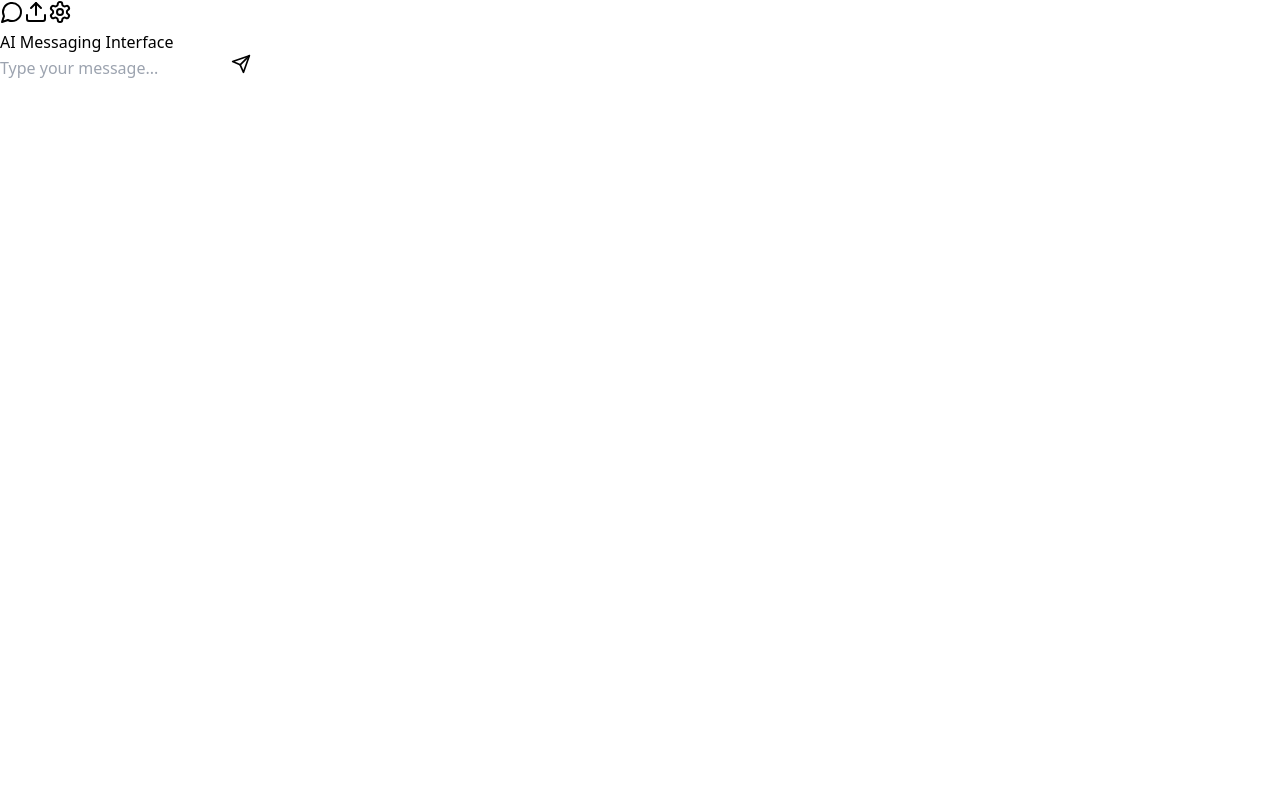
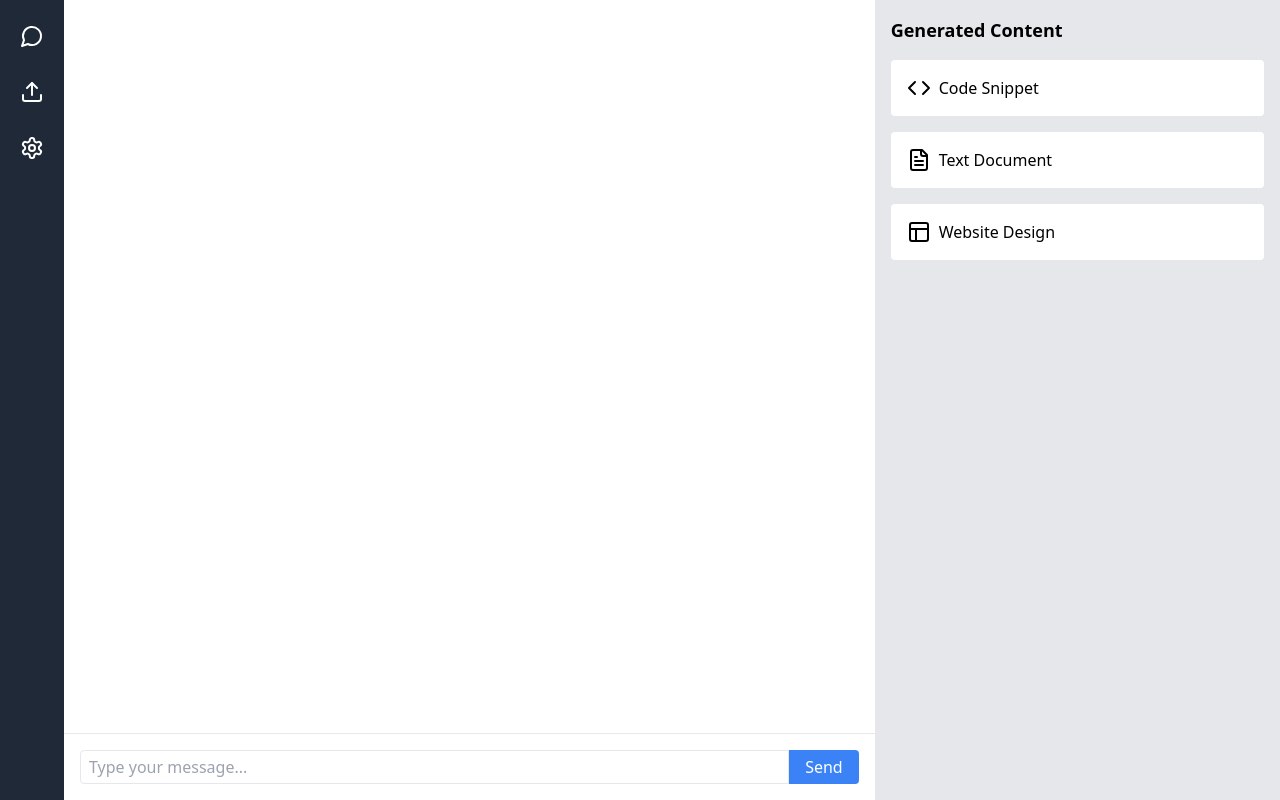
Before and after one commit to luisz2k/ai-messaging-interface, a React (Create React App) app: page / in a window 1280 px wide. Built offline with nearby package versions, Linux system fonts and the light colour scheme.

Commit message:
Update UI to reflect mockup

```diff
--- a/src/App.js
+++ b/src/App.js
@@ -1,15 +1,14 @@
 import React from 'react';
 import Layout from './components/Layout';
 import ChatInterface from './components/ChatInterface';
+import ArtifactDisplay from './components/ArtifactDisplay';
 
 function App() {
   return (
     <Layout>
-      <div className="h-full flex flex-col">
-        <h1 className="text-2xl font-bold p-4">AI Messaging Interface</h1>
-        <div className="flex-1">
-          <ChatInterface />
-        </div>
+      <div className="flex-1 flex">
+        <ChatInterface />
+        <ArtifactDisplay />
       </div>
     </Layout>
   );
--- /dev/null
+++ b/src/components/ArtifactDisplay.js
@@ -0,0 +1,21 @@
+import React from 'react';
+import { Code, FileText, Layout } from 'lucide-react';
+
+const ArtifactDisplay = () => {
+  return (
+    <div className="w-1/3 bg-gray-200 p-4 overflow-y-auto">
+      <h2 className="text-lg font-bold mb-4">Generated Content</h2>
+      <div className="bg-white rounded p-4 mb-4 flex items-center">
+        <Code className="mr-2" /> <span>Code Snippet</span>
+      </div>
+      <div className="bg-white rounded p-4 mb-4 flex items-center">
+        <FileText className="mr-2" /> <span>Text Document</span>
+      </div>
+      <div className="bg-white rounded p-4 flex items-center">
+        <Layout className="mr-2" /> <span>Website Design</span>
+      </div>
+    </div>
+  );
+};
+
+export default ArtifactDisplay;
--- a/src/components/ChatInterface.js
+++ b/src/components/ChatInterface.js
@@ -1,5 +1,5 @@
-import React, { useState } from 'react';
-import { Send } from 'lucide-react';
+import React, { useState, useEffect } from 'react';
+import axios from 'axios';
 
 const ChatInterface = () => {
   const [messages, setMessages] = useState([]);
@@ -13,46 +13,39 @@ const ChatInterface = () => {
     setInputMessage('');
 
     try {
-      const response = await fetch('http://localhost:5000/chat', {
-        method: 'POST',
-        headers: {
-          'Content-Type': 'application/json',
-        },
-        body: JSON.stringify({ message: inputMessage }),
-      });
-      const data = await response.json();
-      setMessages(prevMessages => [...prevMessages, { text: data.response, sender: 'ai' }]);
+      const response = await axios.post('http://localhost:5000/chat', { message: inputMessage });
+      setMessages(prevMessages => [...prevMessages, { text: response.data.response, sender: 'ai' }]);
     } catch (error) {
       console.error('Error sending message:', error);
     }
   };
 
   return (
-    <div className="flex flex-col h-full">
-      <div className="flex-1 overflow-y-auto p-4 space-y-4">
+    <div className="flex-1 flex flex-col">
+      {/* Chat Messages */}
+      <div className="flex-1 bg-white p-4 overflow-y-auto">
         {messages.map((message, index) => (
-          <div key={index} className={`flex ${message.sender === 'user' ? 'justify-end' : 'justify-start'}`}>
-            <div className={`max-w-xs p-3 rounded-lg ${message.sender === 'user' ? 'bg-blue-500 text-white' : 'bg-gray-200'}`}>
-              {message.text}
-            </div>
+          <div key={index} className={`mb-4 p-2 rounded-lg ${message.sender === 'user' ? 'bg-blue-100' : 'bg-green-100'}`}>
+            {message.text}
           </div>
         ))}
       </div>
-      <div className="p-4 border-t">
-        <div className="flex items-center">
+
+      {/* Message Input */}
+      <div className="bg-white p-4 border-t">
+        <div className="flex">
           <input
-            type="text"
+            className="flex-1 border rounded-l px-2 py-1"
+            placeholder="Type your message..."
             value={inputMessage}
             onChange={(e) => setInputMessage(e.target.value)}
             onKeyPress={(e) => e.key === 'Enter' && handleSendMessage()}
-            className="flex-1 border rounded-l-lg px-4 py-2 focus:outline-none focus:ring-2 focus:ring-blue-500"
-            placeholder="Type your message..."
           />
           <button
+            className="bg-blue-500 text-white px-4 py-1 rounded-r"
             onClick={handleSendMessage}
-            className="bg-blue-500 text-white px-4 py-2 rounded-r-lg hover:bg-blue-600 focus:outline-none focus:ring-2 focus:ring-blue-500"
           >
-            <Send size={20} />
+            Send
           </button>
         </div>
       </div>
--- a/src/components/Layout.js
+++ b/src/components/Layout.js
@@ -4,12 +4,15 @@ import { MessageCircle, Upload, Settings } from 'lucide-react';
 const Layout = ({ children }) => {
   return (
     <div className="flex h-screen bg-gray-100">
+      {/* Sidebar */}
       <div className="w-16 bg-gray-800 text-white flex flex-col items-center py-4">
         <button className="p-2 hover:bg-gray-700 rounded mb-4"><MessageCircle /></button>
         <button className="p-2 hover:bg-gray-700 rounded mb-4"><Upload /></button>
         <button className="p-2 hover:bg-gray-700 rounded"><Settings /></button>
       </div>
-      <div className="flex-1">
+
+      {/* Main Content */}
+      <div className="flex-1 flex">
         {children}
       </div>
     </div>
--- a/tailwind.config.js
+++ b/tailwind.config.js
@@ -1,6 +1,7 @@
-/** @type {import('tailwindcss').Config} */
 module.exports = {
-  content: [],
+  content: [
+    "./src/**/*.{js,jsx,ts,tsx}",
+  ],
   theme: {
     extend: {},
   },
```
